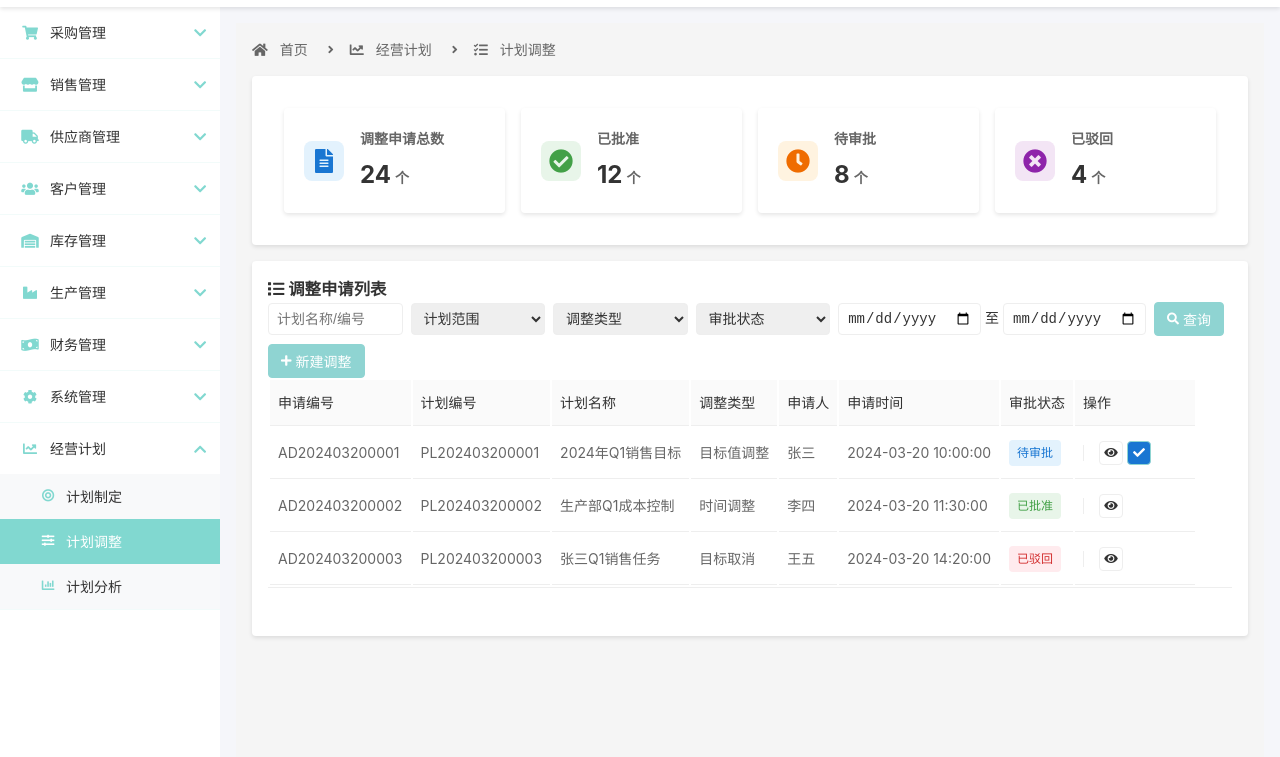
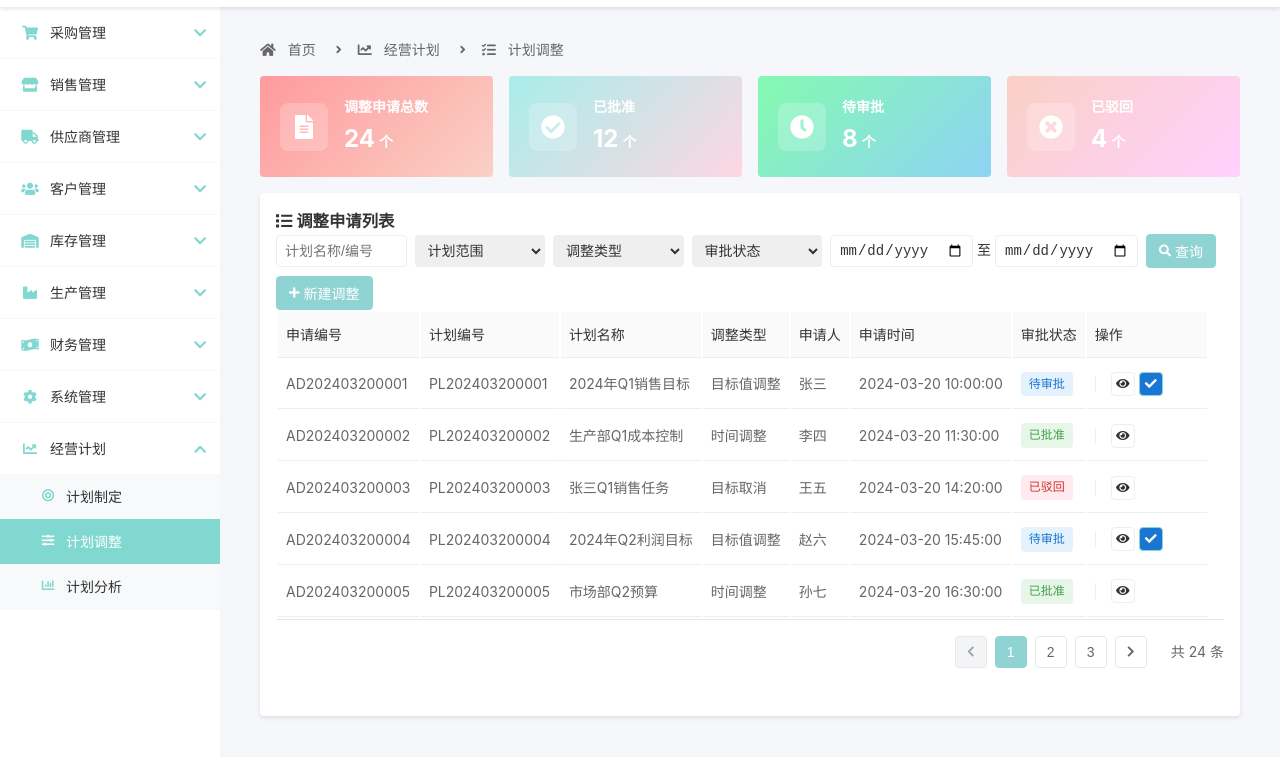
Before and after one commit to yaoyfgit/teaerp, a plain HTML site: page pages/operation/plan/adjust/index.html in a window 1280 px wide. Shown: the part 43-800 px from the top of the page. Drawn offline with Linux system fonts and the light colour scheme.

Commit message:
feat: 优化计划调整页面样式，包括统计卡片、状态标签和分页区域

```diff
--- a/pages/operation/plan/adjust/index.html
+++ b/pages/operation/plan/adjust/index.html
@@ -10,58 +10,48 @@
     <link rel="stylesheet" href="../../../../css/menu.css">
     <link rel="stylesheet" href="../../../../css/modules/operation.css">
     <style>
-        /* 统计卡片样式 */
+        /* 统计卡片样式优化 */
         .overview-grid {
             display: grid;
             grid-template-columns: repeat(4, 1fr);
             gap: 16px;
-            padding: 16px;
+            margin-bottom: 16px;
         }
 
         .overview-item {
-            background: #fff;
             border-radius: 4px;
             padding: 20px;
             display: flex;
             align-items: center;
-            box-shadow: 0 2px 4px rgba(0,0,0,0.1);
-            transition: all 0.3s ease;
+            gap: 16px;
         }
 
-        .overview-item:hover {
-            transform: translateY(-2px);
-            box-shadow: 0 4px 8px rgba(0,0,0,0.15);
+        .overview-item:nth-child(1) {
+            background: linear-gradient(135deg, #ff9a9e 0%, #fad0c4 100%);
+        }
+
+        .overview-item:nth-child(2) {
+            background: linear-gradient(135deg, #a8edea 0%, #fed6e3 100%);
+        }
+
+        .overview-item:nth-child(3) {
+            background: linear-gradient(135deg, #84fab0 0%, #8fd3f4 100%);
+        }
+
+        .overview-item:nth-child(4) {
+            background: linear-gradient(135deg, #fad0c4 0%, #ffd1ff 100%);
         }
 
         .overview-item i {
-            font-size: 24px;
-            margin-right: 16px;
-            width: 40px;
-            height: 40px;
+            width: 48px;
+            height: 48px;
+            border-radius: 8px;
+            background: rgba(255,255,255,0.2);
             display: flex;
             align-items: center;
             justify-content: center;
-            border-radius: 8px;
-        }
-
-        .overview-item:nth-child(1) i {
-            background-color: #e3f2fd;
-            color: #1976d2;
-        }
-
-        .overview-item:nth-child(2) i {
-            background-color: #e8f5e9;
-            color: #43a047;
-        }
-
-        .overview-item:nth-child(3) i {
-            background-color: #fff3e0;
-            color: #ef6c00;
-        }
-
-        .overview-item:nth-child(4) i {
-            background-color: #f3e5f5;
-            color: #8e24aa;
+            font-size: 24px;
+            color: #fff;
         }
 
         .overview-item .info {
@@ -69,22 +59,120 @@
         }
 
         .overview-item h4 {
-            margin: 0;
             font-size: 14px;
-            color: #666;
-            margin-bottom: 8px;
+            color: #fff;
+            margin: 0 0 4px 0;
         }
 
         .overview-item .number {
             font-size: 24px;
             font-weight: bold;
-            color: #333;
+            color: #fff;
         }
 
         .overview-item .unit {
             font-size: 14px;
+            color: #fff;
+            margin-left: 4px;
+        }
+
+        /* 状态标签样式优化 */
+        .status {
+            display: inline-block;
+            padding: 4px 12px;
+            border-radius: 4px;
+            font-size: 12px;
+            line-height: 1.4;
+            font-weight: 500;
+            white-space: nowrap;
+        }
+
+        .status.pending {
+            background-color: #e3f2fd;
+            color: #1976d2;
+        }
+
+        .status.approved {
+            background-color: #e8f5e9;
+            color: #43a047;
+        }
+
+        .status.rejected {
+            background-color: #ffebee;
+            color: #d32f2f;
+        }
+
+        .status.processing {
+            background-color: #fff3e0;
+            color: #ef6c00;
+        }
+
+        /* 分页样式优化 */
+        .standard-pagination {
+            display: flex;
+            justify-content: flex-end;
+            padding: 16px 0;
+            border-top: 1px solid #e5e7eb;
+        }
+
+        .pagination {
+            display: flex;
+            align-items: center;
+            gap: 8px;
+        }
+
+        .pagination button {
+            min-width: 32px;
+            height: 32px;
+            padding: 0 8px;
+            border: 1px solid #e5e7eb;
+            background: #fff;
             color: #666;
-            margin-left: 4px;
+            font-size: 14px;
+            border-radius: 4px;
+            display: flex;
+            align-items: center;
+            justify-content: center;
+            cursor: pointer;
+            transition: all 0.2s;
+        }
+
+        .pagination button:hover:not(:disabled) {
+            border-color: #8fd4d2;
+            color: #8fd4d2;
+        }
+
+        .pagination button.active {
+            background: #8fd4d2;
+            border-color: #8fd4d2;
+            color: #fff;
+        }
+
+        .pagination button:disabled {
+            background: #f3f4f6;
+            border-color: #e5e7eb;
+            color: #9ca3af;
+            cursor: not-allowed;
+        }
+
+        .pagination button i {
+            font-size: 12px;
+        }
+
+        .pagination .total {
+            margin-left: 16px;
+            color: #666;
+            font-size: 14px;
+        }
+
+        .content {
+            padding: 16px 24px;
+            background: #f5f7fa;
+            min-height: calc(100vh - 60px);
+        }
+
+        .standard-card {
+            border-radius: 4px;
         }
 
         /* 表格内的状态标签 */
@@ -293,7 +381,6 @@
                 </div>
 
                 <!-- 调整统计概览 -->
-                <div class="standard-card">
                 <div class="overview-grid">
                     <div class="overview-item">
                         <i class="fas fa-file-alt"></i>
@@ -321,7 +408,6 @@
                         <div class="info">
                             <h4>已驳回</h4>
                             <div class="number">4<span class="unit">个</span></div>
-                            </div>
                         </div>
                     </div>
                 </div>
@@ -435,9 +521,53 @@
                                         </div>
                                     </td>
                                 </tr>
+                                <tr>
+                                    <td>AD202403200004</td>
+                                    <td>PL202403200004</td>
+                                    <td>2024年Q2利润目标</td>
+                                    <td>目标值调整</td>
+                                    <td>赵六</td>
+                                    <td>2024-03-20 15:45:00</td>
+                                    <td><span class="status pending">待审批</span></td>
+                                    <td>
+                                        <div class="button-group">
+                                            <button class="standard-button small" onclick="viewAdjust('AD202403200004')">
+                                                <i class="fas fa-eye"></i>
+                                            </button>
+                                            <button class="standard-button small primary" onclick="approveAdjust('AD202403200004')">
+                                                <i class="fas fa-check"></i>
+                                            </button>
+                                        </div>
+                                    </td>
+                                </tr>
+                                <tr>
+                                    <td>AD202403200005</td>
+                                    <td>PL202403200005</td>
+                                    <td>市场部Q2预算</td>
+                                    <td>时间调整</td>
+                                    <td>孙七</td>
+                                    <td>2024-03-20 16:30:00</td>
+                                    <td><span class="status approved">已批准</span></td>
+                                    <td>
+                                        <div class="button-group">
+                                            <button class="standard-button small" onclick="viewAdjust('AD202403200005')">
+                                                <i class="fas fa-eye"></i>
+                                            </button>
+                                        </div>
+                                    </td>
+                                </tr>
                             </tbody>
                         </table>
-                        <div class="standard-pagination" id="pagination"></div>
+                        <div class="standard-pagination">
+                            <div class="pagination">
+                                <button disabled><i class="fas fa-chevron-left"></i></button>
+                                <button class="active">1</button>
+                                <button>2</button>
+                                <button>3</button>
+                                <button><i class="fas fa-chevron-right"></i></button>
+                                <span class="total">共 24 条</span>
+                            </div>
+                        </div>
                     </div>
                 </div>
 
```
Lines whose indentation alone changed are shown as unchanged.
